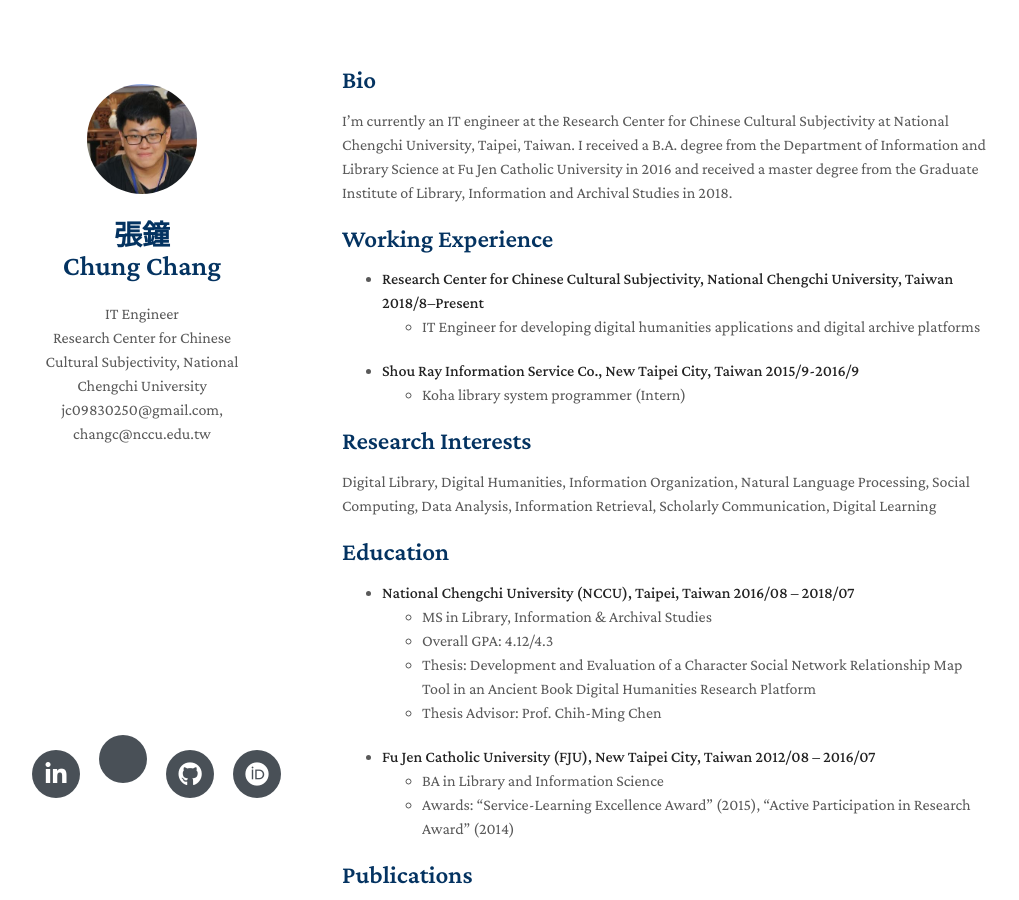
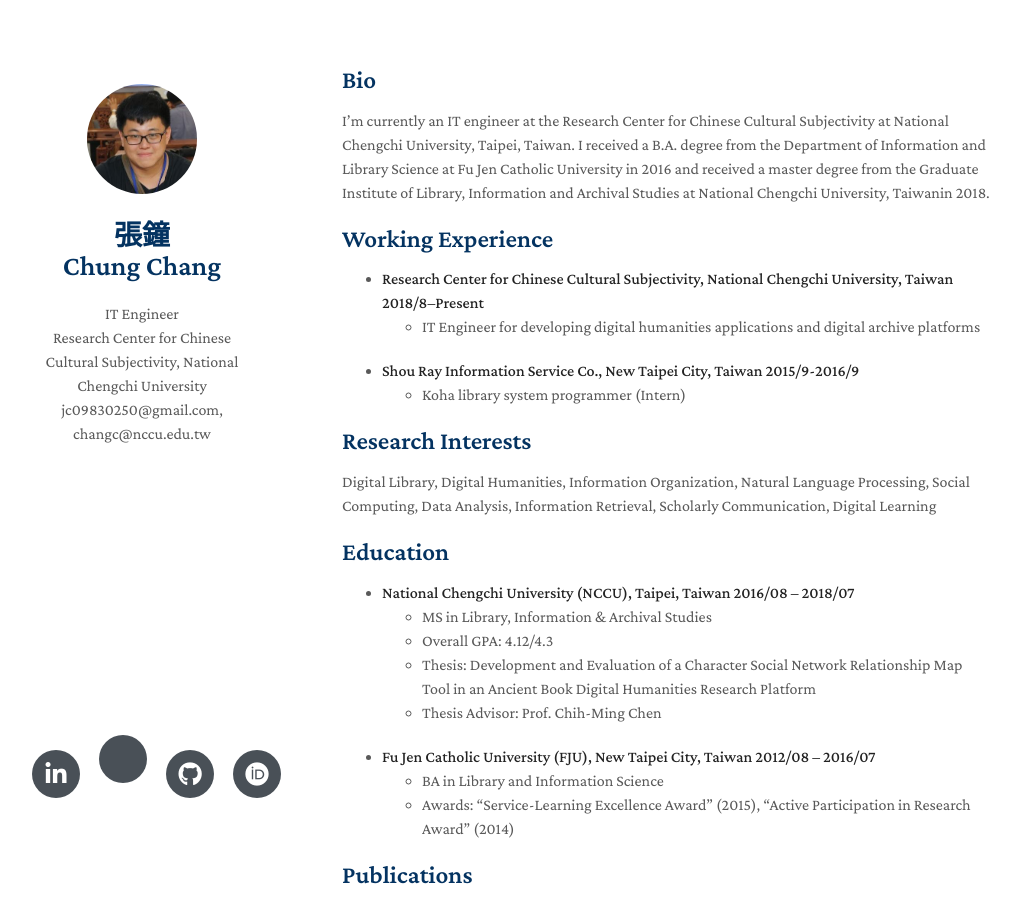
Before and after one commit to jc9830250/jc9830250.github.io, a Jekyll site: the page built from index.md, in a window 1280 px wide and 900 px high. Shown: the whole window, without its empty margins (128-1147 px from the left). Built offline with Jekyll 4.4.1, drawn with Linux system fonts in a browser that asks for light colours; nearby versions of some CDN libraries; a style sheet for code colours, icons or effects is not loaded; our own code applies the rules of GitHub Pages for plain Markdown files.

Commit message:
Update index.md

```diff
--- a/index.md
+++ b/index.md
@@ -4,7 +4,7 @@
 
 ## Bio
 I'm currently an IT engineer at the Research Center for Chinese Cultural Subjectivity at National Chengchi University, Taipei, Taiwan.
-I received a B.A. degree from the Department of Information and Library Science at Fu Jen Catholic University in 2016 and received a master degree from the Graduate Institute of Library, Information and Archival Studies in 2018.
+I received a B.A. degree from the Department of Information and Library Science at Fu Jen Catholic University in 2016 and received a master degree from the Graduate Institute of Library, Information and Archival Studies at National Chengchi University, Taiwanin 2018.
 
 ## Working Experience
 - **Research Center for Chinese Cultural Subjectivity, National Chengchi University, Taiwan 2018/8–Present**
```
